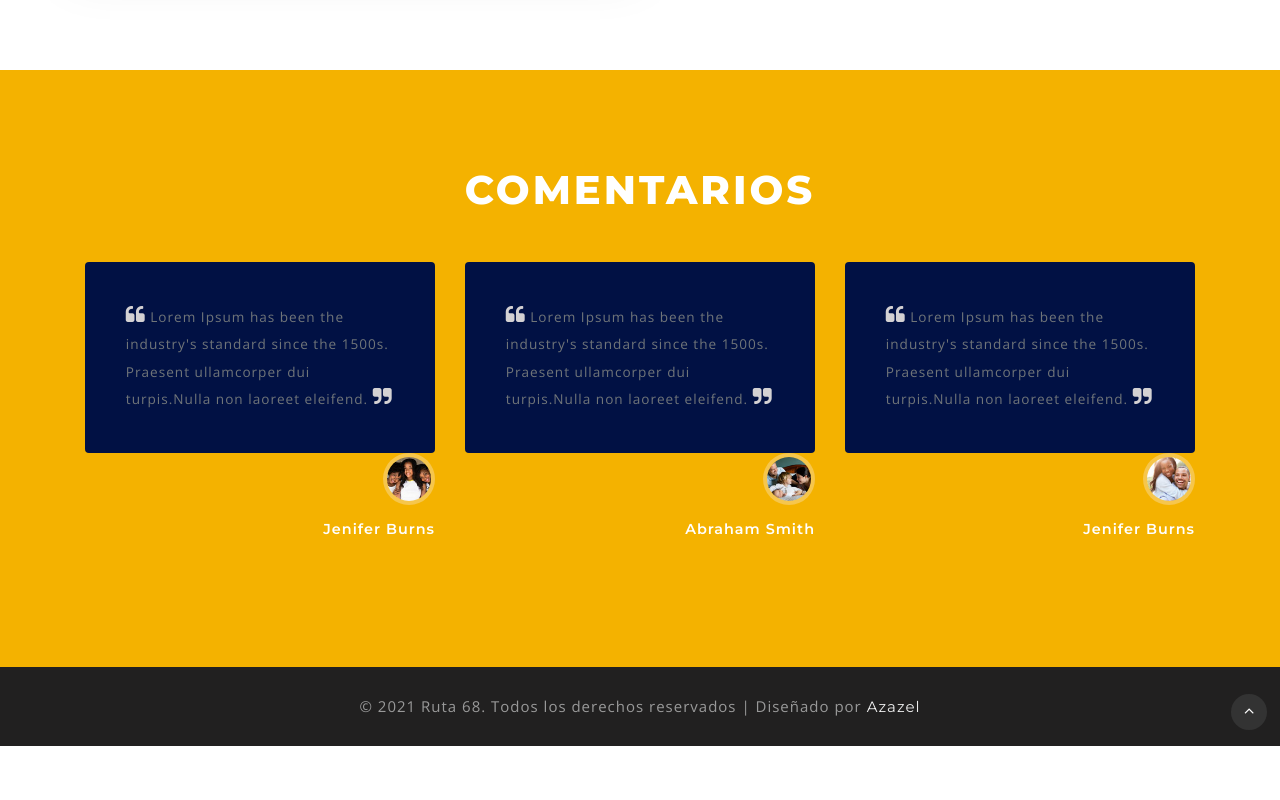
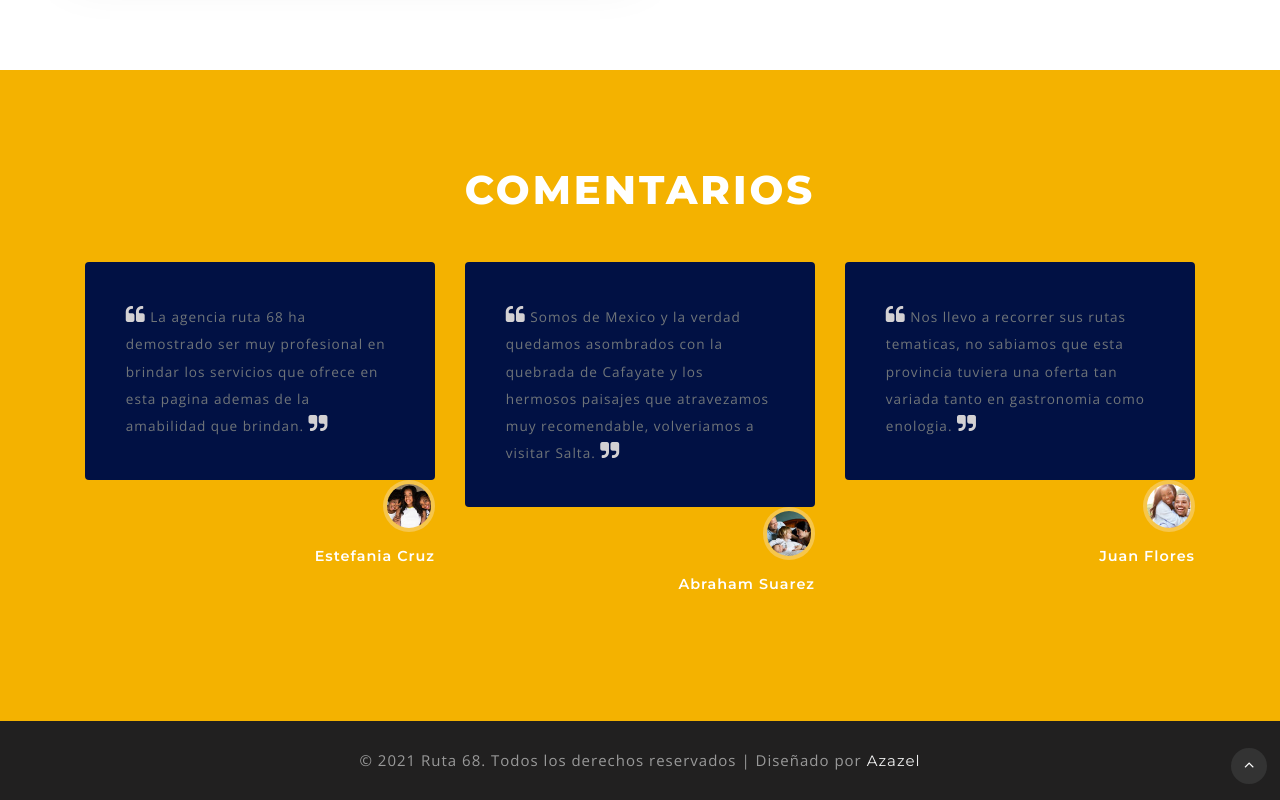
Before and after one commit to EduardoSolis2021/Ruta68, a plain HTML site: page index.html in a window 1280 px wide. Shown: the part 4653-5453 px from the top of the page. Before the commit the page ends 5399 px from the top, so only its background shows below. Drawn offline with nearby package versions, Linux system fonts and the light colour scheme.

Commit message:
Update index.html

```diff
--- a/index.html
+++ b/index.html
@@ -401,29 +401,29 @@ Smartphone Compatible web template, free webdesigns for Nokia, Samsung, LG, Sony
             <h3 class="heading heading1 text-center mb-3 mb-sm-5"> Comentarios</h3>
         <div class="row">
             <div class="col-lg-4 col-sm-6 test-info text-left mb-4">
-                <p><span class="fa fa-quote-left"></span> Lorem Ipsum has been the industry's standard since the 1500s. Praesent ullamcorper dui turpis.Nulla non laoreet eleifend. <span class="fa fa-quote-right"></span></p>
+                <p><span class="fa fa-quote-left"></span> La agencia ruta 68 ha demostrado ser muy profesional en brindar los servicios que ofrece en esta pagina ademas de la amabilidad que brindan. <span class="fa fa-quote-right"></span></p>
                 <div class="test-img text-right mb-3">
                     <img src="images/te1.jpg" class="img-fluid" alt="user-image">
                 </div>
-                <h3 class="my-md-2 my-3 text-right">Jenifer Burns</h3>
+                <h3 class="my-md-2 my-3 text-right">Estefania Cruz</h3>
 
             </div>
             <div class="col-lg-4 col-sm-6 test-info text-left mb-4">
-                <p><span class="fa fa-quote-left"></span> Lorem Ipsum has been the industry's standard since the 1500s. Praesent ullamcorper dui turpis.Nulla non laoreet eleifend. <span class="fa fa-quote-right"></span></p>
+                <p><span class="fa fa-quote-left"></span> Somos de Mexico y la verdad quedamos asombrados con la quebrada de Cafayate y los hermosos paisajes que atravezamos muy recomendable, volveriamos a visitar Salta. <span class="fa fa-quote-right"></span></p>
 
                 <div class="test-img text-right mb-3">
                     <img src="images/te2.jpg" class="img-fluid" alt="user-image">
                 </div>
-                <h3 class="my-md-2 my-3 text-right"> Abraham Smith</h3>
+                <h3 class="my-md-2 my-3 text-right"> Abraham Suarez</h3>
 
 
             </div>
             <div class="col-lg-4 col-sm-6 test-info text-left gap1 mb-4">
-                <p><span class="fa fa-quote-left"></span> Lorem Ipsum has been the industry's standard since the 1500s. Praesent ullamcorper dui turpis.Nulla non laoreet eleifend. <span class="fa fa-quote-right"></span></p>
+                <p><span class="fa fa-quote-left"></span> Nos llevo a recorrer sus rutas tematicas, no sabiamos que esta provincia tuviera una oferta tan variada tanto en gastronomia como enologia. <span class="fa fa-quote-right"></span></p>
                 <div class="test-img text-right mb-3">
                     <img src="images/te3.jpg" class="img-fluid" alt="user-image">
                 </div>
-                <h3 class="my-md-2 my-3 text-right">Jenifer Burns</h3>
+                <h3 class="my-md-2 my-3 text-right">Juan Flores</h3>
 
             </div>
         </div>
```
